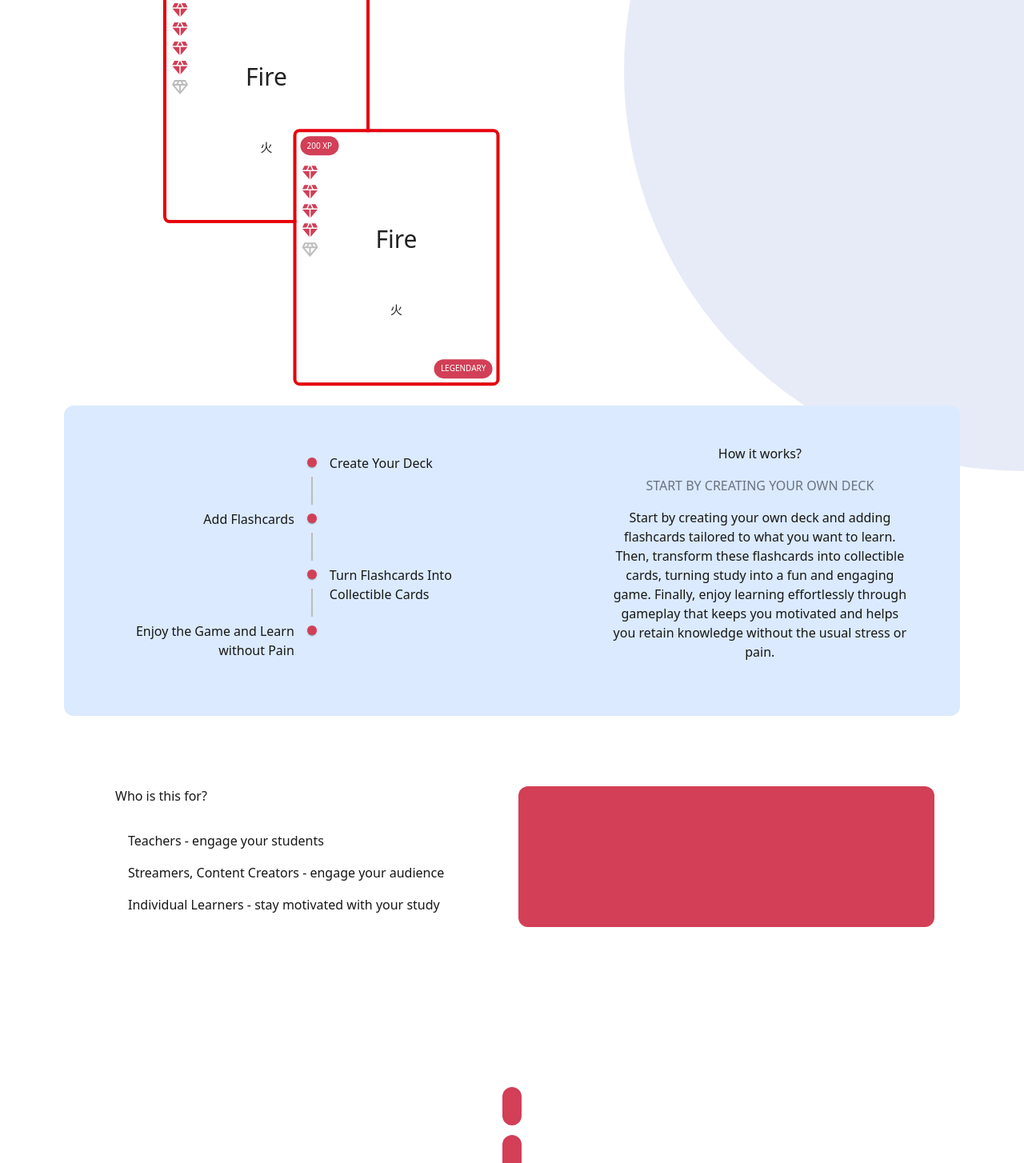
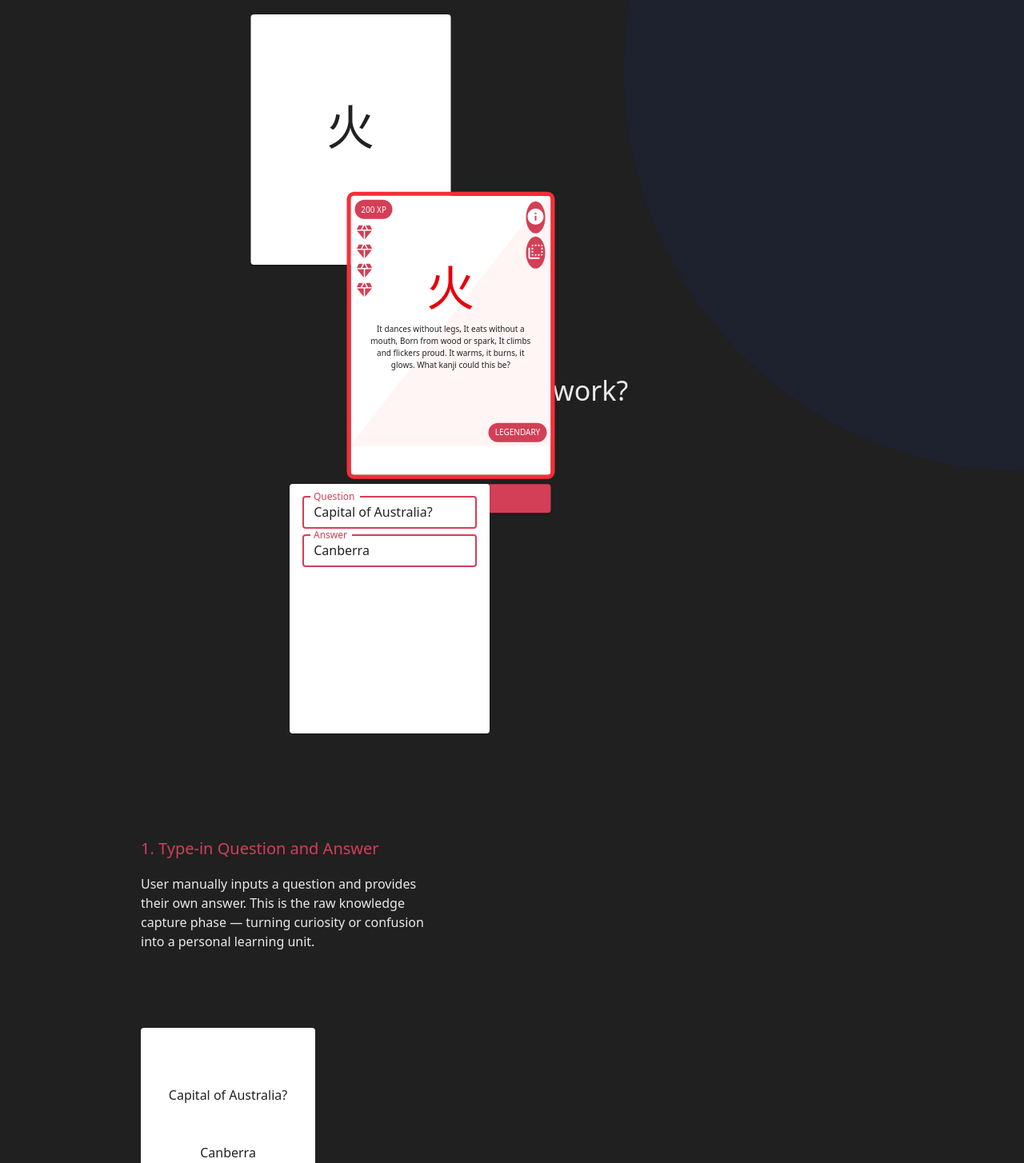
Before and after one commit to netspie/gem-cards, a Next.js app in the folder src/gem-cards/: page / in a window 1280 px wide. Shown: the part 911-2365 px from the top of the page at 80% size. Built offline with nearby package versions, Linux system fonts and the light colour scheme; what @mui/material-nextjs would draw is missing.

Commit message:
Improve landing page

```diff
--- a/src/gem-cards/src/app/globals.css
+++ b/src/gem-cards/src/app/globals.css
@@ -13,10 +13,10 @@
   --font-mono: var(--font-public-sans);
 }
 
-@media (prefers-color-scheme:   ) {
+@media (prefers-color-scheme: light) {
   :root {
-    --background: #0a0a0a;
-    --foreground: #ededed;
+    --background: #202020;
+    --foreground: #e9e9e9;
   }
 }
 
--- a/src/gem-cards/src/app/page.tsx
+++ b/src/gem-cards/src/app/page.tsx
@@ -3,22 +3,15 @@
 import {
   Diamond,
   DiamondOutlined,
-  LocalFireDepartment,
+  FlipToBack,
+  Info,
 } from "@mui/icons-material";
-import Timeline from "@mui/lab/Timeline";
-import TimelineItem from "@mui/lab/TimelineItem";
-import TimelineSeparator from "@mui/lab/TimelineSeparator";
-import TimelineConnector from "@mui/lab/TimelineConnector";
-import TimelineContent from "@mui/lab/TimelineContent";
-import TimelineDot from "@mui/lab/TimelineDot";
 import {
   Button,
   Chip,
   FormControl,
+  IconButton,
   InputLabel,
-  List,
-  ListItem,
-  MenuItem,
   Paper,
   Select,
   SelectChangeEvent,
@@ -28,9 +21,9 @@ import {
   Typography,
   useTheme,
 } from "@mui/material";
-import { useState } from "react";
+import Image from "next/image";
+import React, { useState } from "react";
 import { twMerge } from "tailwind-merge";
-import Image from "next/image";
 
 export default function Home() {
   const theme = useTheme();
@@ -38,7 +31,8 @@ export default function Home() {
     "hover:shadow-2xl transition-all duration-200 ease-in-out";
 
   return (
-    <div className="relative flex flex-col gap-12 xl:gap-22 w-full h-fit items-center xl:justify-center mt-12 md:mt-36 xl:px-20 mb-24 xl:mb-0">
+    <div className="relative flex flex-col gap-12 xl:gap-22 w-full h-fit items-center xl:justify-center mt-24 xl:mt-36 mb-24 xl:mb-0">
+      {/* <Image src="/images/bgs/breadcrumbs-bg.webp" alt="Dope" layout="fill" objectFit="cover" className="absolute -z-100 h-full top-0 opacity-25"/> */}
       <div
         className="fixed -translate-[60%] top-0 rounded-full -z-10 opacity-10"
         style={{
@@ -54,7 +48,7 @@ export default function Home() {
           height: 1000,
         }}
       />
-      <Stack className="w-full xl:flex-row xl:gap-24 justify-center">
+      <Stack className="w-full xl:flex-row xl:gap-24 justify-center sm:px-10 md:px-14 lg:px-32 xl:px-44">
         <div className="flex flex-col gap-4 w-full shrink text-center items-center px-8">
           <Typography
             variant="h3"
@@ -75,8 +69,8 @@ export default function Home() {
           </div>
           <Typography className="text-lg sm:text-xl text-gray-500 mt-2">
             Make flashcards and turn them into an addictive collecting game,{" "}
-            <br /> making knowledge absorption effortless - for teachers and
-            learners.
+            <br className="hidden 2xl:block" /> making knowledge absorption
+            effortless - for teachers and learners.
           </Typography>
           <div className="flex flex-col items-center mt-4 w-full">
             <div className="flex flex-col md:flex-row items-center justify-center gap-4 w-full">
@@ -89,7 +83,8 @@ export default function Home() {
               </Button>
             </Stack>
             <Typography className="text-sm mt-2" color="primary">
-              We&apos;ll never share your info with anyone
+              We&apos;ll never share your info with anyone and use it only to
+              notify about the product
             </Typography>
             <Typography className="font-bold mt-2">or</Typography>
             <Button
@@ -100,8 +95,8 @@ export default function Home() {
             </Button>
             <Stack className="mt-4">
               <Typography className="text-orange-500 text-sm">
-                It is a one-time payment. Your subscription will automatically
-                start after launch.
+                It is a one-time payment to let us know you're interested in the
+                product.
               </Typography>
               <Typography className="mt-2 text-sm" color="primary">
                 You can refund your purchase back anytime — risk-free commitment
@@ -117,48 +112,115 @@ export default function Home() {
             </Stack>
           </div>
         </div>
-        <Stack
-          className="relative grow-1 w-[70%] pl-32"
-          style={{ containerType: "inline-size" }}
-        >
-          <Card
+        <DemoMedia />
+        {/* <Card
             front="Fire"
             frontSize={12}
             frontClassName="font-bold"
             name="火"
             gemCount={4}
             xp={200}
-            className="w-[250px] outline-4 outline-red-600"
+            className="w-[200px] md:w-[250px] -translate-x-1/4"
+          /> */}
+        {/* <Typography
+            className="absolute font-bold translate-x-[40cqw]"
+            style={{ fontSize: "4cqw" }}
+          >
+            Boring Flashcard
+          </Typography>
+          <Typography
+            className="absolute font-bold bottom-[4cqw] -translate-x-[40cqw]"
+            style={{ fontSize: "4cqw" }}
+          >
+            Collectible Fun Card
+          </Typography> */}
+        {/* <Chip
+            className="absolute left-1/2 -translate-x-[30cqw] size-fit px-[2cqw] font-bold bg-gray-400 text-white top-0 -translate-y-[7cqw]"
+            label="Fun Collectible Card"
+            size="small"
+            style={{ fontSize: "4cqw" }}
           />
-          <Card
-            front="Fire"
-            frontSize={12}
-            frontClassName="font-bold"
-            name="火"
-            gemCount={4}
-            xp={200}
-            className="absolute w-[250px] translate-[65%] outline-4 outline-red-600"
-          />
-          {/* <div
-            className="p-2 rounded-2xl"
-            style={{ background: theme.palette.primary.main }}
+          <Chip
+            className="absolute left-1/2 -translate-x-[14cqw] size-fit px-[2cqw] font-bold bg-orange-400 text-white bottom-0 translate-y-[32cqw]"
+            label="Fun Collectible Card"
+            size="small"
+            style={{ fontSize: "4cqw" }}
+          /> */}
+      </Stack>
+      <Stack className="w-full flex-col gap-24 items-center sm:px-10 md:px-14 lg:px-32 xl:px-44 mt-12">
+        <Typography variant="h4" className="font-bold">
+          How does it work?
+        </Typography>
+        <AlternatePanel
+          title="1. Type-in Question and Answer"
+          description="User manually inputs a question and provides their own answer. This is the raw knowledge capture phase — turning curiosity or confusion into a personal learning unit."
         >
-            <Stack className="xl:w-[350px] aspect-[4/5] bg-white rounded-xl p-3 gap-2">
-              <Typography className="w-ful text-center uppercase font-bold">
-                Create Simple Gemcard
-              </Typography>
+          <SimpleCard className="justify-start gap-2 p-4">
             <SpyTextField
               label="Question"
-                defaultValue="What is the capital of Australia?"
+              defaultValue="Capital of Australia?"
+              className="text-center"
             />
             <SpyTextField label="Answer" defaultValue="Canberra" />
-              <Button variant="contained">Create</Button>
+            {/* <Button variant="contained">Create</Button> */}
+          </SimpleCard>
+        </AlternatePanel>
+        <AlternatePanel
+          title="2. Create Flashcard"
+          description="The inputted question-answer pair is saved as a flashcard. It’s now part of the user’s reviewable deck, formatted for spaced repetition or testing."
+          right
+        >
+          <div className="flex flex-row justify-end xl:w-1/2">
+            <SimpleCard className="gap-12 ">
+              <Typography className="text-xl font-bold">
+                Capital of Australia?
+              </Typography>
+              <Typography>Canberra</Typography>
+            </SimpleCard>
+          </div>
+        </AlternatePanel>
+        <AlternatePanel
+          title="3. Generate Gemcard"
+          description="Transform your flashcard into a game card. It’s now playable — added to your deck and used in interactive review sessions. This step powers the game layer built on top of your learning."
+        >
+          <div className="flex flex-row justify-end xl:w-1/2">
+            <GemCard
+              front="Canberra"
+              frontClassName="!text-[12cqw]"
+              back="Capital of Australia"
+              backClassName="!text-[6cqw]"
+              className="w-[250px]"
+              buttonClassName="hidden"
+            />
+          </div>
+        </AlternatePanel>
+        <AlternatePanel
+          title="4. Play the Game"
+          description="Enter review mode where your flashcards become game cards. Answer questions, earn XP, and unlock new cards to grow your deck. Collect rare cards, complete sets, and track your mastery as you level up. Learning becomes a challenge — and your collection is proof of progress.
+
+"
+          right
+        >
+          <div className="relative flex flex-col gap-4 justify-end xl:w-1/2 items-center">
+            <Typography className="text-center w-full font-bold text-lg">
+              Capital of Australia?
+            </Typography>
+            <GemCard
+              front="?"
+              back=""
+              className="w-[250px]"
+              buttonText="Reveal"
+            />
+            <Button
+              variant="contained"
+              className={twMerge("w-[69%] translate-y-[110%] bg-orange-500 mb-8")}
+            >
+              Collect
+            </Button>
+          </div>
+        </AlternatePanel>
       </Stack>
-          </div> */}
-        </Stack>
-      </Stack>
-      <div className="flex gap-16 w-full px-8 mt-36 bg-blue-100 rounded-xl p-12">
-        {/* */}
+      {/* <div className="flex gap-16 w-full px-8 mt-36 bg-blue-100 rounded-xl p-12">
         <Timeline position="alternate" className="w-full shrink-1">
           <TimelineItem>
             <TimelineSeparator>
@@ -210,8 +272,8 @@ export default function Home() {
             pain.
           </Typography>
         </div>
-      </div>
-      <div className="flex gap-4 w-full px-8">
+      </div> */}
+      {/* <div className="flex gap-4 w-full px-8">
         <div className="flex flex-col gap-4 w-full md:w-1/2 px-8">
           <Typography className="text-4xl font-bold">
             Who is this for?
@@ -226,7 +288,6 @@ export default function Home() {
             </ListItem>
           </List>
         </div>
-        {/* */}
         <div
           className="p-4 rounded-xl w-full md:w-1/2"
           style={{ background: theme.palette.primary.main }}
@@ -238,10 +299,9 @@ export default function Home() {
             Don&apos;t make learning a chore! Make it fun! Make it a game!
           </Typography>
         </div>
-      </div>
+      </div> */}
       <Stack className="relative flex-row flex-wrap w-fit gap-3 justify-center items-center overflow-clip px-20 xl:px-0">
-        {/* <Card front="火" frontSize={36} name="Fire" gemCount={4} xp={200} /> */}
-        <div
+        {/* <div
           className="p-3 rounded-2xl "
           style={{ background: theme.palette.primary.main }}
         >
@@ -311,7 +371,6 @@ export default function Home() {
           </Stack>
         </div>
         <div className="flex gap-4 w-full px-8 mt-36">
-          {/* */}
           <div
             className="p-4 rounded-xl w-full md:w-1/2"
             style={{ background: theme.palette.primary.main }}
@@ -330,7 +389,7 @@ export default function Home() {
               </ListItem>
             </List>
           </div>
-        </div>
+        </div> */}
         {/* <div className="flex gap-2 w-full">
           <Button variant="contained" className="w-fit">
             <ArrowLeft />
@@ -401,6 +460,155 @@ export default function Home() {
   );
 }
 
+type AlternatePanelProps = {
+  title: string;
+  description: string;
+  children: React.ReactNode;
+
+  right?: boolean;
+};
+
+function AlternatePanel(props: AlternatePanelProps) {
+  return (
+    <Stack
+      className={twMerge(
+        "flex-col md:flex-row gap-12 xl:gap-24 items-center md:items-start",
+        props.right && "md:flex-row-reverse"
+      )}
+    >
+      <div
+        className={twMerge(
+          "flex flex-row xl:justify-end xl:w-[47%]",
+          props.right && "xl:justify-start"
+        )}
+      >
+        {props.children}
+      </div>
+      <Stack
+        className={twMerge(
+          "w-4/5 md:w-2/3 xl:w-2/5 gap-4 text-center xl:text-left md:pt-8",
+          props.right && "xl:text-right"
+        )}
+      >
+        <Typography variant="h6" className="font-bold" color="primary">
+          {props.title}
+        </Typography>
+        <Typography>{props.description}</Typography>
+      </Stack>
+    </Stack>
+  );
+}
+
+type SimpleCardProps = SpyProps & {
+  front?: string;
+  back?: string;
+  children?: React.ReactNode;
+};
+
+function SimpleCard(props: SimpleCardProps) {
+  return (
+    <Paper
+      className={twMerge(
+        "relative flex flex-col items-center justify-center pb-8 aspect-[4/5] shadow-[0_0_30px_rgba(0,0,0,0.2)] bg-white rounded-xl w-[250px]",
+        props.className
+      )}
+      style={{ containerType: "inline-size" }}
+    >
+      {props.children ? (
+        props.children
+      ) : (
+        <div className="w-full h-full flex flex-col gap-2 items-center justify-center">
+          <Typography className="font-bold" style={{ fontSize: "24cqw" }}>
+            {props.front || "火"}
+          </Typography>
+        </div>
+      )}
+    </Paper>
+  );
+}
+
+function DemoMedia(props: SpyProps) {
+  const theme = useTheme();
+
+  return (
+    <Stack
+      className={twMerge(
+        "relative grow-1 w-full xl:w-[70%] items-center mt-32 xl:mt-0 mb-20 xl:mb-0",
+        props.className
+      )}
+      style={{ containerType: "inline-size" }}
+    >
+      <SimpleCard className="hidden xl:flex -translate-x-1/4" />
+      <GemCard
+        front="火"
+        back="It dances without legs,
+It eats without a mouth,
+Born from wood or spark,
+It climbs and flickers proud.
+It warms, it burns, it glows.
+What kanji could this be?"
+        className="xl:absolute w-[250px] xl:translate-x-[25%] xl:translate-y-[65%]"
+      />
+    </Stack>
+  );
+}
+
+type GemCardProps = SpyProps & {
+  front: string;
+  frontClassName?: string;
+  back: string;
+  backClassName?: string;
+  buttonClassName?: string;
+  buttonText?: string;
+};
+
+function GemCard(props: GemCardProps) {
+  const theme = useTheme();
+
+  return (
+    <Card
+      front={props.front}
+      frontSize={24}
+      frontClassName={twMerge("font-bold text-red-600", props.frontClassName)}
+      // name="火"
+
+      back={props.back}
+      backSize={4}
+      backClassName={twMerge("text-center mt-4 px-6", props.backClassName)}
+      gemCount={4}
+      xp={200}
+      className={props.className}
+    >
+      <Stack className="absolute gap-1 right-[1cqw] top-[1cqw]">
+        <IconButton
+          color="primary"
+          className="w-6 aspect-square rounded-sm p-0"
+          style={{ background: theme.palette.primary.main }}
+        >
+          <Info className="text-white -translate-y-[1px] size-4" />
+        </IconButton>
+        <IconButton
+          color="primary"
+          className="w-6 aspect-square rounded-sm p-0"
+          style={{ background: theme.palette.primary.main }}
+        >
+          <FlipToBack className="text-white -translate-y-[1px] size-4" />
+        </IconButton>
+      </Stack>
+      <Button
+        variant="contained"
+        color="primary"
+        className={twMerge(
+          "absolute bottom-0 translate-y-[130%] w-full",
+          props.buttonClassName
+        )}
+      >
+        {props.buttonText || "Collect"}
+      </Button>
+    </Card>
+  );
+}
+
 type SpySelectProps = {
   label: string;
   children?: React.ReactNode;
@@ -457,31 +665,39 @@ function SpyTextField(props: SpyTextFieldProps) {
 }
 
 type CardProps = {
-  front: string | React.ReactNode;
+  front?: string | React.ReactNode;
   frontSize?: number;
   frontClassName?: string;
 
-  name: string;
+  back?: string | React.ReactNode;
+  backSize?: number;
+  backClassName?: string;
+
+  name?: string;
   gemCount: number;
   xp: number;
   imagePath?: string;
   className?: string;
+
+  children?: React.ReactNode;
 };
 
 function Card(props: CardProps) {
   return (
     <Paper
       className={twMerge(
-        `relative flex flex-col items-center justify-center w-full aspect-[4/5] shadow-[0_0_20px_rgba(0,0,0,0.1)] overflow-clip bg-white rounded-xl`,
+        `relative flex flex-col items-center justify-center w-full aspect-[4/5] shadow-[0_0_30px_rgba(0,0,0,0.2)] bg-white rounded-xl outline-[5px] outline-red-500`,
         props.className
       )}
+    >
+      <div
+        className="relative flex flex-col w-full h-full overflow-clip items-center justify-center"
         style={{ containerType: "inline-size" }}
       >
-      {/* <div className="absolute h-[300%] w-[100%] bg-gray-100 rotate-z-45 -z-10 translate-x-96 " />
-        <div className="absolute h-[300%] w-[100%] bg-gray-100 -rotate-z-45 -z-10 translate-y-96 " /> */}
+        <div className="absolute aspect-square w-[200%] translate-44 rotate-[38deg] bg-red-100 -z-10 opacity-35" />
         <Stack
           className="absolute w-full h-full"
-        style={{ gap: "4cqw", padding: "2cqw" }}
+          style={{ gap: "2cqw", padding: "2cqw" }}
         >
           <Chip
             className="left-0 top-0 size-fit"
@@ -492,6 +708,7 @@ function Card(props: CardProps) {
           />
           <GemDisplay
             gemCount={props.gemCount}
+            hiddenEmptyGems
             className="flex-col left-0"
             iconClassName="size-[8cqw]"
           />
@@ -505,7 +722,7 @@ function Card(props: CardProps) {
             />
           </Tooltip>
         </Stack>
-      <div className="relative h-[50%] flex items-center justify-center">
+        <div className="relative h-[50%] flex flex-col items-center justify-center">
           {/* <Image
             src={props.imagePath}
             alt="Dope"
@@ -522,6 +739,16 @@ function Card(props: CardProps) {
           ) : (
             props.front
           )}
+          {typeof props.back === "string" ? (
+            <Typography
+              style={{ fontSize: `${props.backSize || 10}cqw` }}
+              className={twMerge(``, props.backClassName)}
+            >
+              {props.back}
+            </Typography>
+          ) : (
+            props.back
+          )}
         </div>
         {/* <Divider /> */}
         <div className="w-full shrink-1 grow-0 flex flex-col gap-2 items-center">
@@ -531,6 +758,8 @@ function Card(props: CardProps) {
           <Stack className="h-full" />
           <div className="flex flex-col items-center mb-2"></div>
         </div>
+      </div>
+      {props.children}
     </Paper>
   );
 }
```
Also changed, not shown: src/gem-cards/public/images/bgs/breadcrumbs-bg.webp (added). Lines whose indentation alone changed are shown as unchanged.
